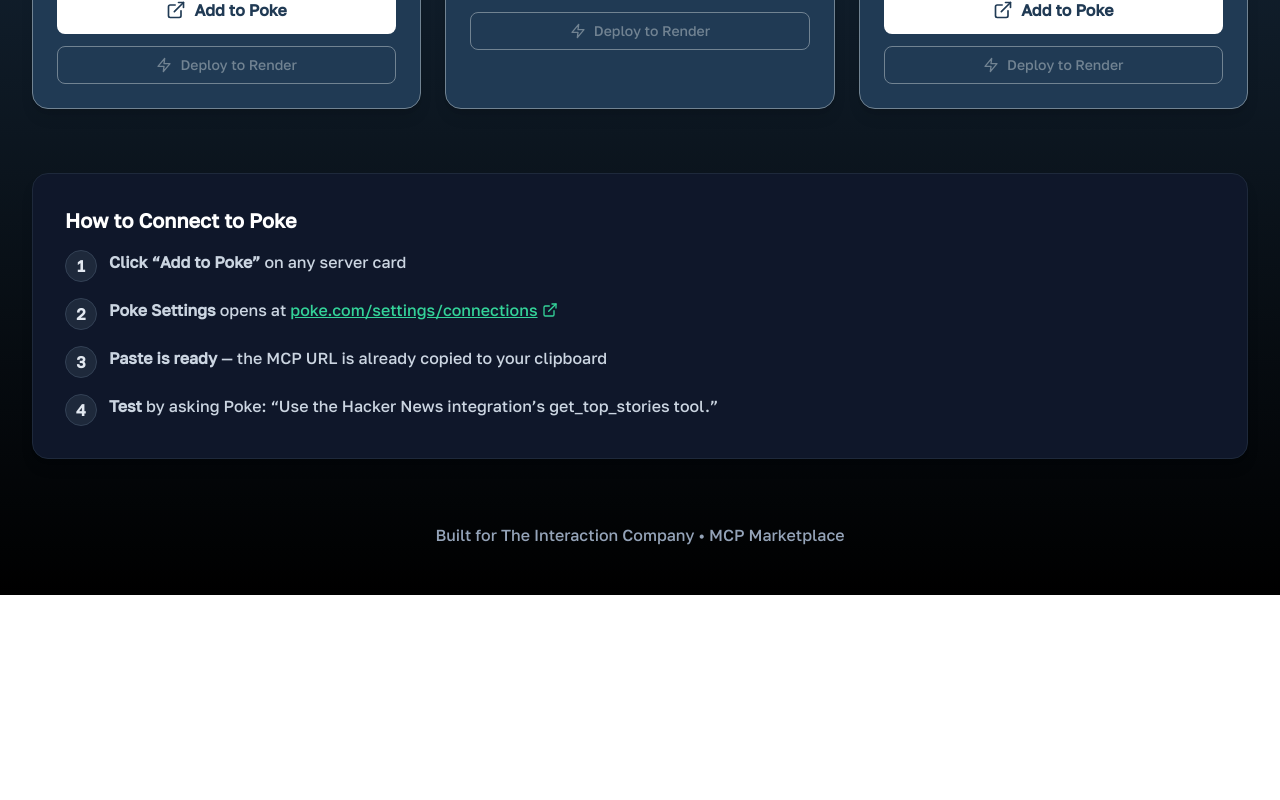
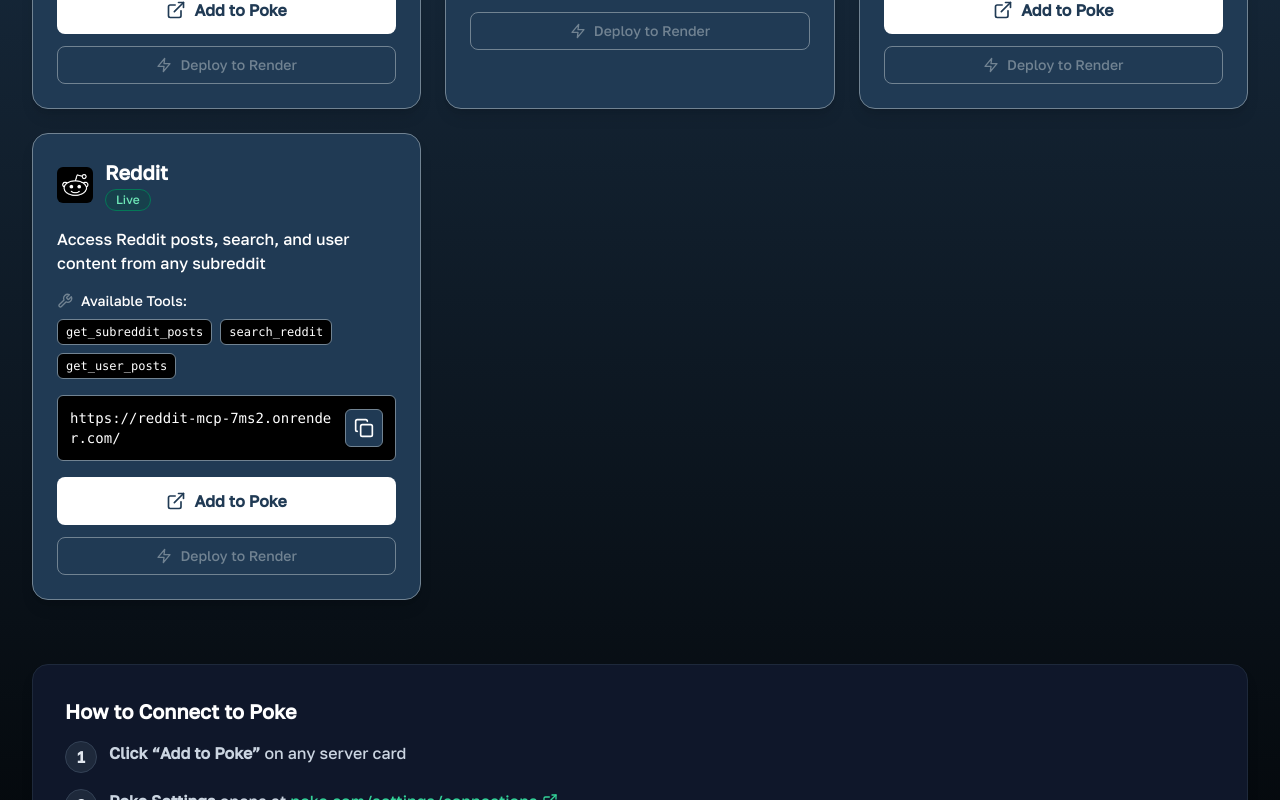
Before and after one commit to akarnik23/mcp-marketplace, a Next.js app: page / in a window 1280 px wide. Shown: the part 615-1415 px from the top of the page. Before the commit the page ends 1210 px from the top, so only its background shows below. Built offline with nearby package versions, Linux system fonts and the light colour scheme.

Commit message:
Added Reddit MCP and updated README

```diff
--- a/app/page.tsx
+++ b/app/page.tsx
@@ -44,6 +44,16 @@
     url: 'https://github-mcp-lgfb.onrender.com/',
     status: 'live',
     githubRepo: 'https://github.com/akarnik23/mcp-github'
+  },
+  {
+    id: 'reddit',
+    name: 'Reddit',
+    description: 'Access Reddit posts, search, and user content from any subreddit',
+    icon: '/reddit.png',
+    capabilities: ['get_subreddit_posts', 'search_reddit', 'get_user_posts'],
+    url: 'https://reddit-mcp-7ms2.onrender.com/',
+    status: 'live',
+    githubRepo: 'https://github.com/akarnik23/mcp-reddit'
   }
 ]
 
```
Also changed, not shown: public/reddit.png (added), 1 other file (tests, documents, lock files or other folders).
